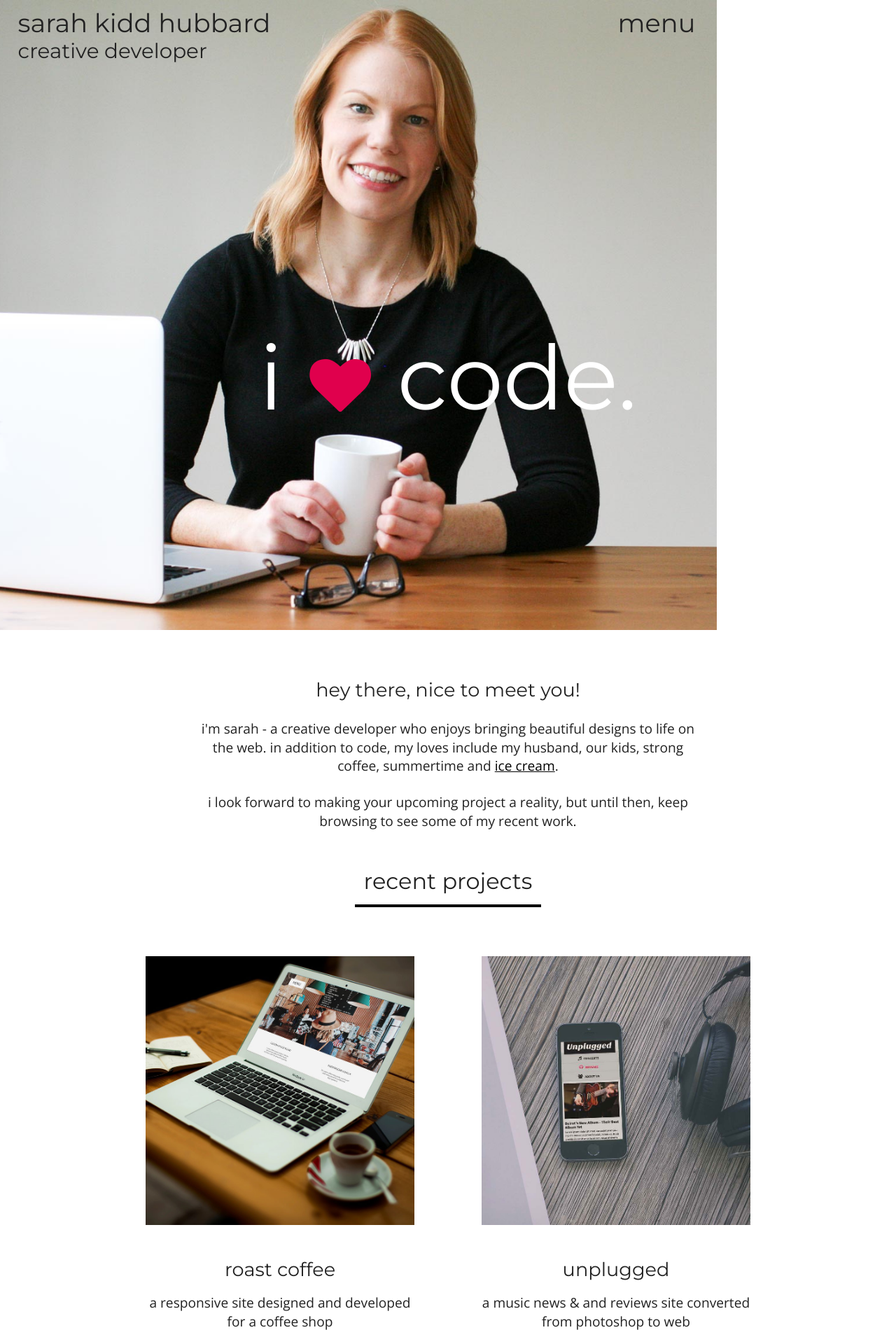
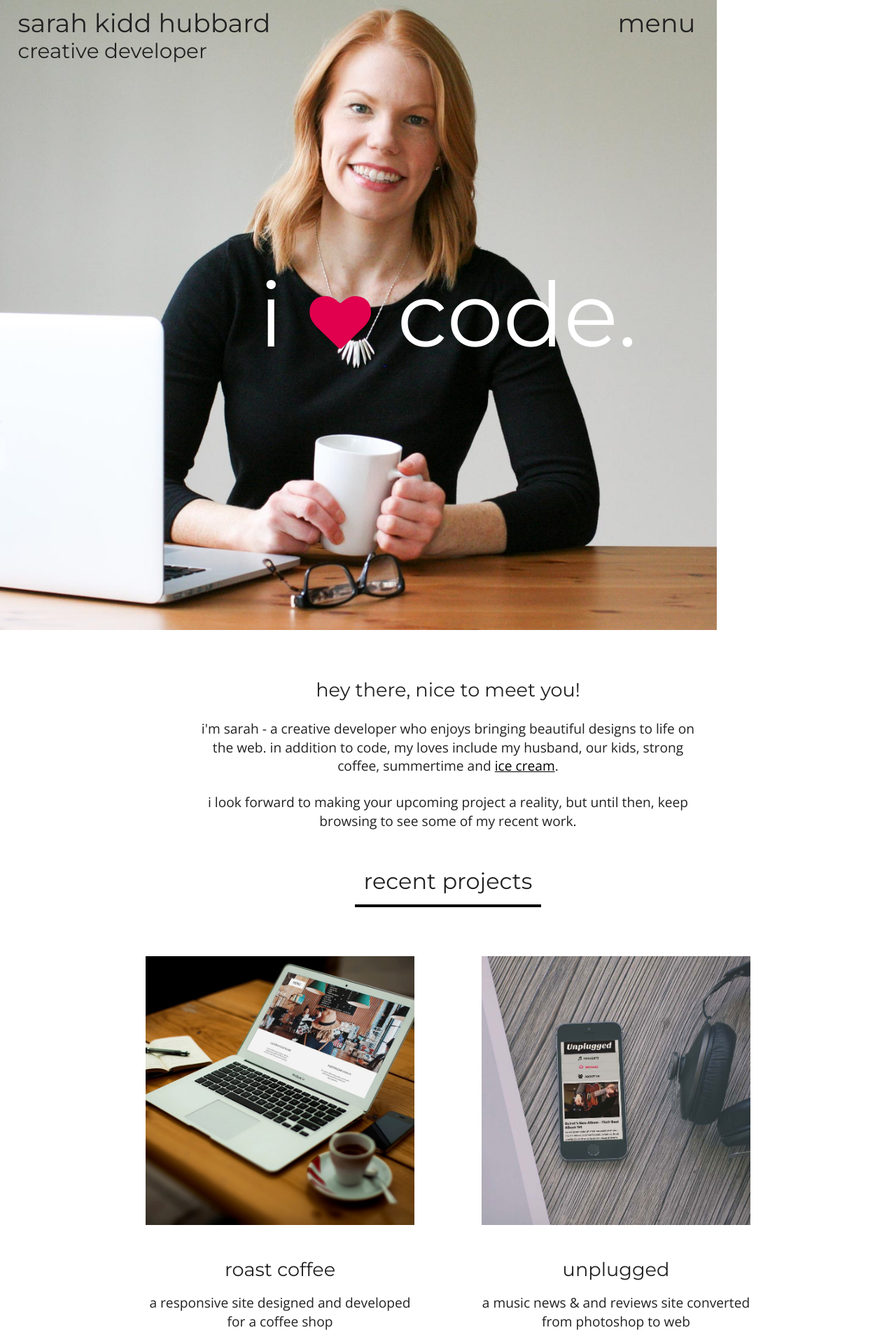
Before and after one commit to skiddhubbard/skiddhubbard.github.io, a Jekyll site: the page built from index.md, in a window 1280 px wide. Shown: the top 1920 px of the page at 70% size. Built offline with Jekyll 4.4.1, drawn with Linux system fonts in a browser that asks for light colours; nearby versions of some CDN libraries.

Commit message:
adjusting layout of text and menu

```diff
--- a/_sass/site/_base.scss
+++ b/_sass/site/_base.scss
@@ -190,8 +190,7 @@ header h3 {
   padding: 0px;
   position: relative;
   text-align: center;
-  top: 50%;
-  transform: translateY(-50%);
+  top: 30%;
   width: 100%;
 }
 
@@ -473,6 +472,10 @@ footer {
   .frontpage {
     background-image: url(../assets/img/sarah-photo.jpg);
     background-position: top center;
+  }
+
+  .front-text {
+    top: 50%;
   }
 
   /***About***/
```
